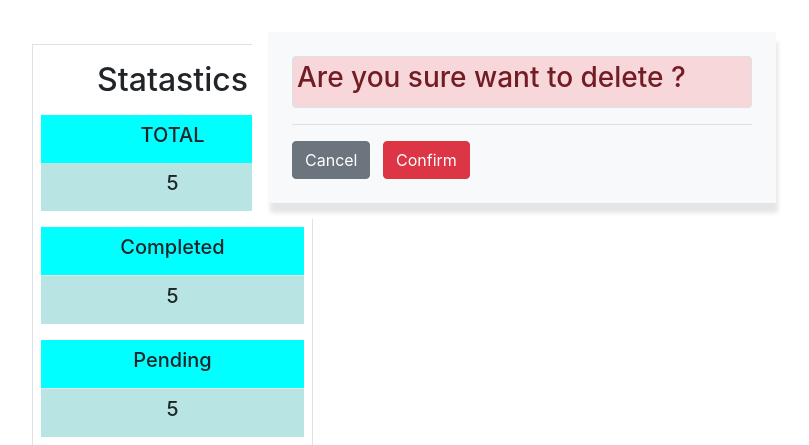
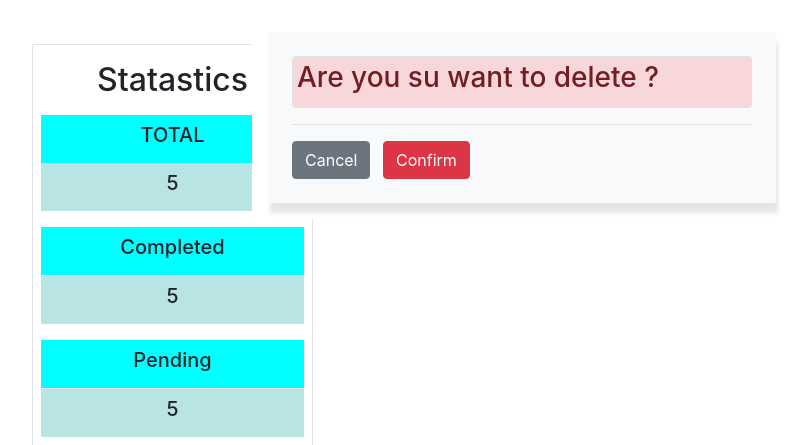
Before and after one commit to amitrrathore/github1, a Django app: page /delete/17/ in a window 1280 px wide. Shown: the part 56-501 px from the top of the page, without its empty margins (118-927 px from the left). Run offline with Django 4.2, Linux system fonts and the light colour scheme; data comes from the database, SQL or seed files in the repository; some libraries are stand-ins or nearby versions.

Commit message:
modified delete.html and views.py file

```diff
--- a/templates/main/delete.html
+++ b/templates/main/delete.html
@@ -5,7 +5,7 @@
     <form action="" method="POST" class="p-4 bg-light" style="box-shadow: 2px 10px 4px rgba(0, 0, 0, 0.1);">
         {% csrf_token %}
         <div class="border p-1 alert    alert-danger ">
-            <h3>Are you sure want to delete ?</h3>
+            <h3>Are you su want to delete ?</h3>
         </div>
         <hr>
         <div class=" ">
--- a/todoapp/views.py
+++ b/todoapp/views.py
@@ -29,7 +29,7 @@ def edit(request,id):
         form=editform(request.POST,instance=todos)
         if form.is_valid:
             form.save()
-            print('hello')
+            print('hello world')
         return redirect('/')
     else:
         form=editform(instance=todos)
```
